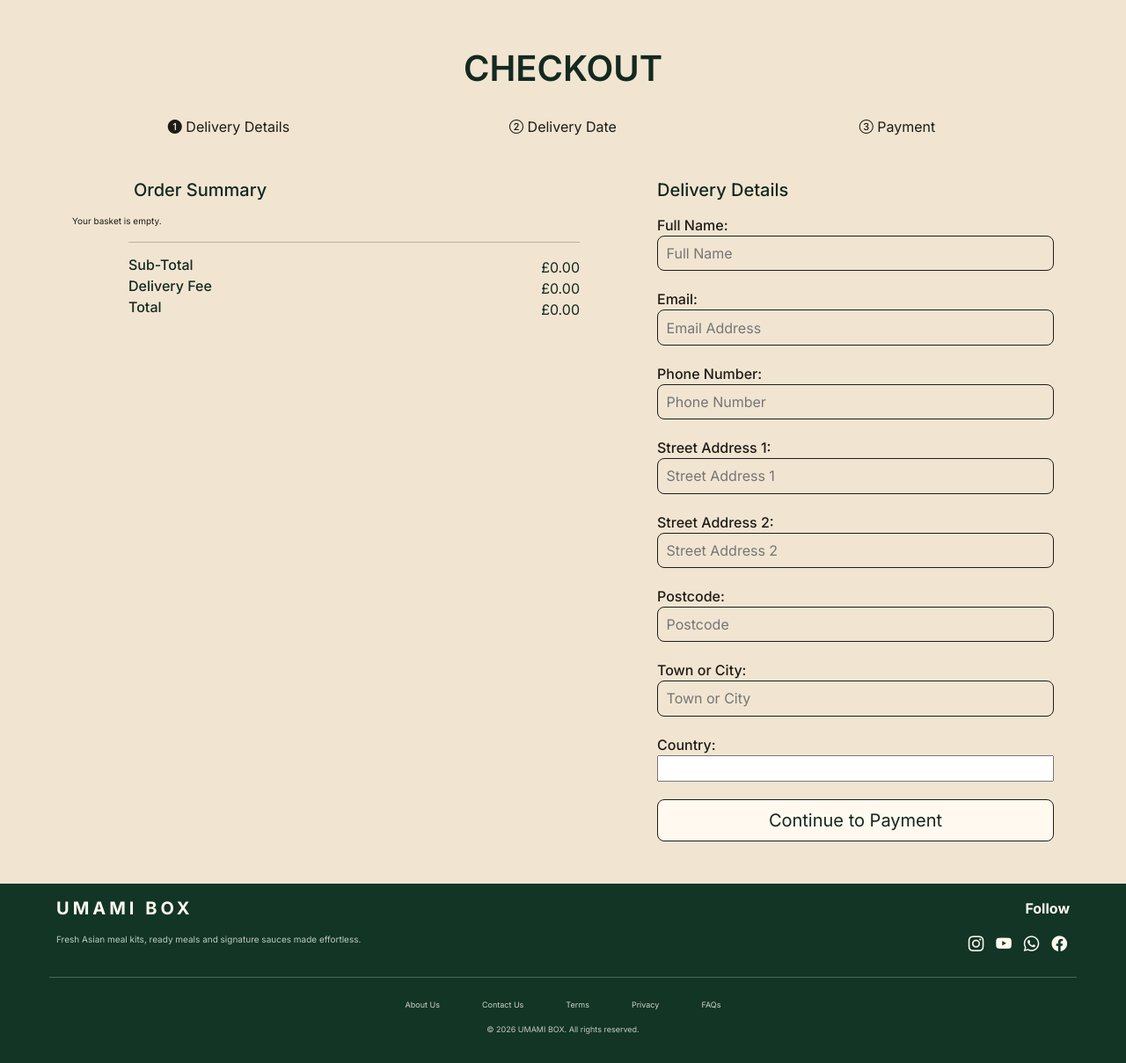
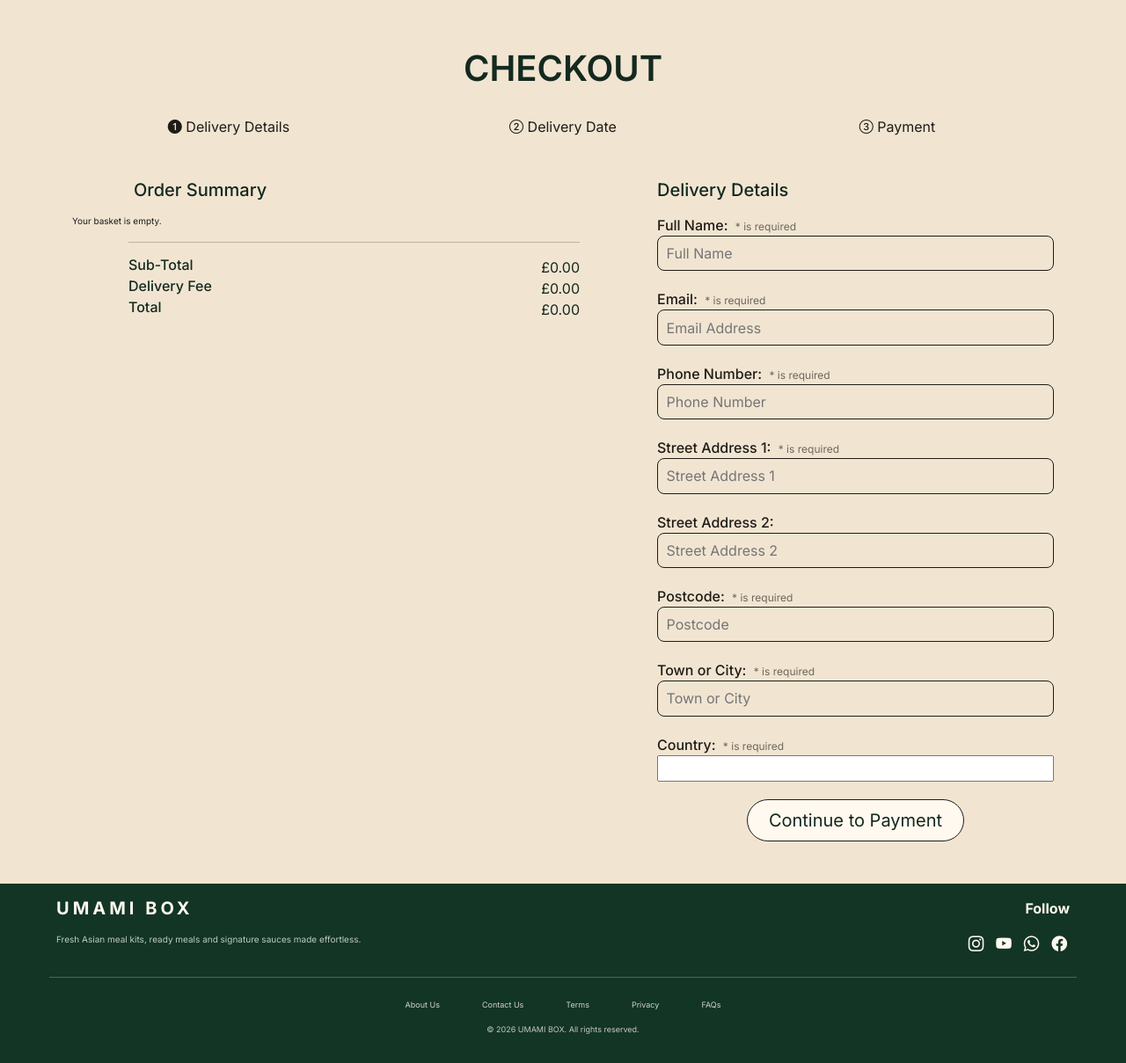
Before and after one commit to JJYNG1023/Project_4_UMAMI_BOX, a Django app: page /checkout/ in a window 1280 px wide. Shown: the part 64-1273 px from the top of the page at 88% size. Run offline with Django 4.2, Linux system fonts and the light colour scheme; parts of the project's set-up code (start-up, migrations or seed data) failed here and were passed over; some web fonts are replaced.

Commit message:
make adjustment to layout and checkout detail form

```diff
--- a/basket/static/basket/css/basket.css
+++ b/basket/static/basket/css/basket.css
@@ -47,7 +47,7 @@
 .order-btn {
     background-color: var(--color-card);
     border: 1px solid var(--color-text);
-    border-radius: var(--radius-sm);
+    border-radius: var(--radius-pill);
     display: flex;
     justify-content: center;
     align-items: center;
--- a/basket/templates/basket/basket.html
+++ b/basket/templates/basket/basket.html
@@ -38,6 +38,7 @@
                         <p class="fs-6 mb-0">£<span id="basketTotal">0.00</span></p>
                     </div>
 
+                    <hr>
 
                     <a href="{% url 'checkout' %}" class="btn order-btn w-50 mt-3 fs-5">
                         Checkout
--- a/checkout/static/checkout/css/checkout.css
+++ b/checkout/static/checkout/css/checkout.css
@@ -14,6 +14,14 @@ hr{
 
 .basket-summary {
     padding: 0;
+}
+
+
+.required-text {
+    color: var(--color-muted);
+    font-size: 0.75rem;
+    font-weight: 400;
+    margin-left: 0.25rem;
 }
 
 /* desktop alignment */
--- a/checkout/templates/checkout/checkout.html
+++ b/checkout/templates/checkout/checkout.html
@@ -77,34 +77,38 @@
                         {{ order_form.non_field_errors }}
 
                         <div class="profile-form-group">
-                            <span class="profile-form-label">Full Name:</span>
+                            <span class="profile-form-label">Full Name:
+                                <small class="required-text">* is required</small>
+                            </span>
                             <div>
                                 {{ order_form.full_name }}
-                                {{ order_form.full_name.errors }}
                             </div>
                         </div>
 
                         <div class="profile-form-group">
-                            <span class="profile-form-label">Email:</span>
+                            <span class="profile-form-label">Email:
+                                <small class="required-text">* is required</small>
+                            </span>
                             <div>
                                 {{ order_form.email }}
-                                {{ order_form.email.errors }}
                             </div>
                         </div>
 
                         <div class="profile-form-group">
-                            <span class="profile-form-label">Phone Number:</span>
+                            <span class="profile-form-label">Phone Number:
+                                <small class="required-text">* is required</small>
+                            </span>
                             <div>
                                 {{ order_form.phone_number }}
-                                {{ order_form.phone_number.errors }}
                             </div>
                         </div>
 
                         <div class="profile-form-group">
-                            <span class="profile-form-label">Street Address 1:</span>
+                            <span class="profile-form-label">Street Address 1:
+                                <small class="required-text">* is required</small>
+                            </span>
                             <div>
                                 {{ order_form.street_address_1 }}
-                                {{ order_form.street_address_1.errors }}
                             </div>
                         </div>
 
@@ -112,35 +116,36 @@
                             <span class="profile-form-label">Street Address 2:</span>
                             <div>
                                 {{ order_form.street_address_2 }}
-                                {{ order_form.street_address_2.errors }}
                             </div>
                         </div>
 
                         <div class="profile-form-group">
-                            <span class="profile-form-label">Postcode:</span>
+                            <span class="profile-form-label">Postcode:
+                                <small class="required-text">* is required</small></span>
                             <div>
                                 {{ order_form.postcode }}
-                                {{ order_form.postcode.errors }}
                             </div>
                         </div>
 
                         <div class="profile-form-group">
-                            <span class="profile-form-label">Town or City:</span>
+                            <span class="profile-form-label">Town or City:
+                                <small class="required-text">* is required</small>
+                            </span>
                             <div>
                                 {{ order_form.town_or_city }}
-                                {{ order_form.town_or_city.errors }}
                             </div>
                         </div>
 
                         <div class="profile-form-group">
-                            <span class="profile-form-label">Country:</span>
+                            <span class="profile-form-label">Country:
+                                <small class="required-text">* is required</small>
+                            </span>
                             <div>
                                 {{ order_form.country }}
-                                {{ order_form.country.errors }}
                             </div>
                         </div>
 
-                        <button class="btn order-btn w-100 mt-3 fs-5" type="submit">
+                        <button class="btn order-btn mt-3 fs-5" type="submit">
                             Continue to Payment
                         </button>
                     </form>
```
